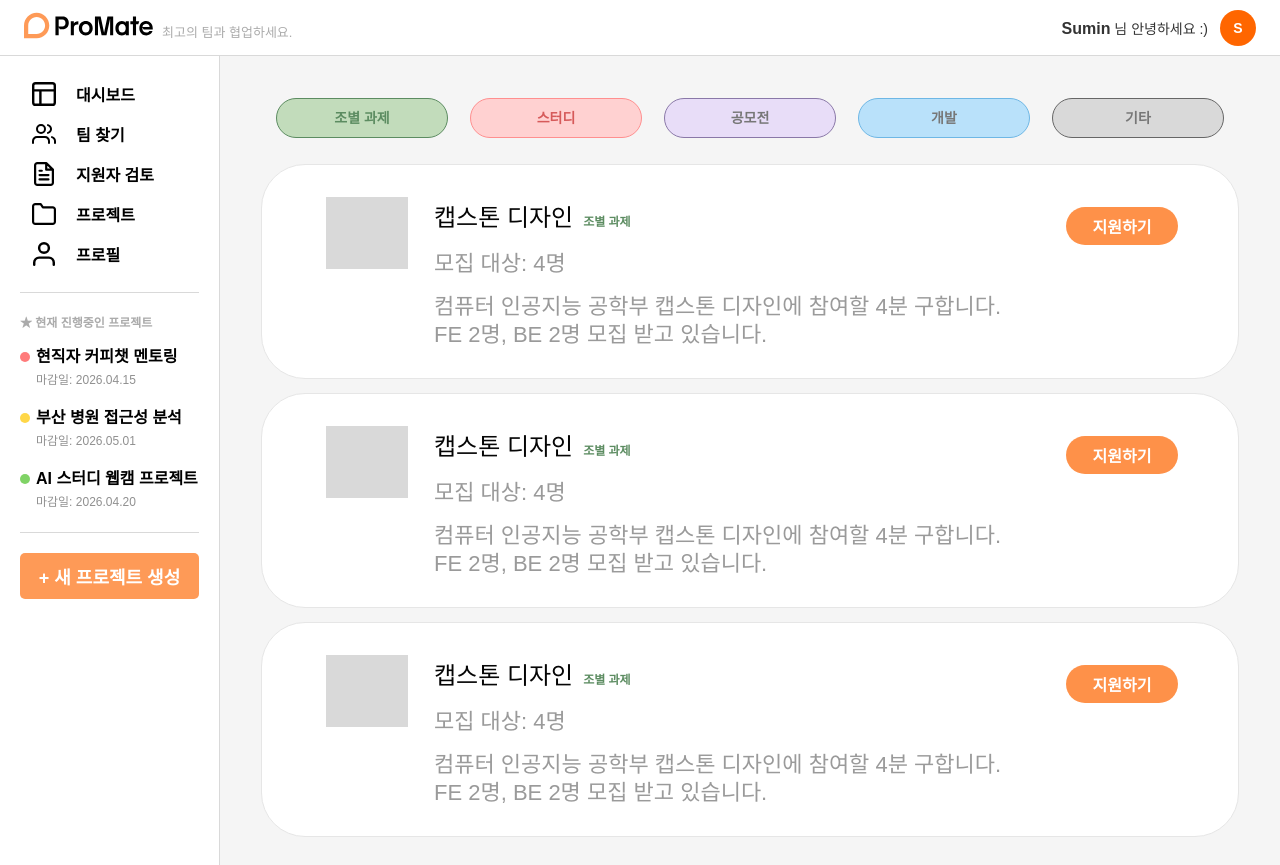
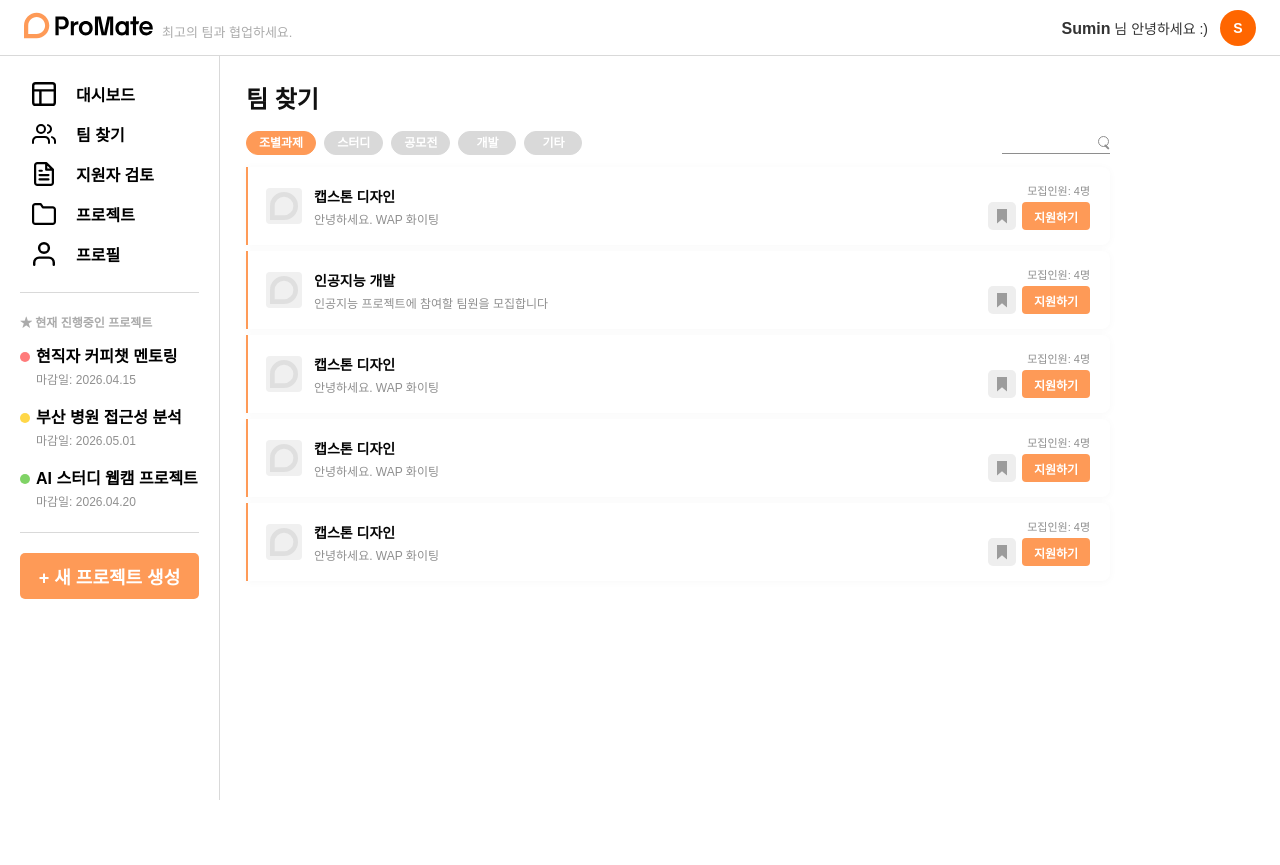
Before and after one commit to pknu-wap/promate, a React (Vite) app in the folder FE/: page /FindTeam in a window 1280 px wide. After the commit the page ends 800 px from the top, so only its background shows below. Built offline with nearby package versions, Linux system fonts and the light colour scheme; no server answers.

Commit message:
feat: 팀찾기 페이지 모든 기능 구현
검색기능,북마크 기능,지원완료 표시 기능

```diff
--- a/FE/src/pages/FindTeam/FindTeamPage.css
+++ b/FE/src/pages/FindTeam/FindTeamPage.css
@@ -1,75 +1,152 @@
 .find-team-page {
-  min-height: 100vh;
-  padding: 42px 0 28px;
-  background-color: #f5f5f5;
+  min-height: 100%;
+  padding: 24px 0 40px 26px;
+  background-color: #FFFFFF;
   color: #111111;
   font-family: "Pretendard", "Noto Sans KR", sans-serif;
 }
 
+.find-team-title {
+  margin: 0 0 16px;
+  font-size: 24px;
+  font-weight: 800;
+  letter-spacing: 0;
+}
+
+.find-team-toolbar {
+  display: flex;
+  align-items: center;
+  justify-content: space-between;
+  width: min(864px, calc(100vw - 260px));
+  margin-bottom: 12px;
+}
+
 .find-team-filter {
   display: flex;
-  justify-content: center;
-  gap: 22px;
-  max-width: 1024px;
-  margin: 0 auto 26px;
-  padding: 0 16px;
+  flex-wrap: wrap;
+  gap: 8px;
 }
 
 .find-team-filter .find-team-category {
-  width: 172px;
-  height: 40px;
-  border: 1px solid var(--category-border);
+  min-width: 58px;
+  width: auto;
+  height: 24px;
+  padding: 0 12px;
+  border: 1px solid #D9D9D9;
   border-radius: 999px;
-  background-color: var(--category-bg);
-  color: var(--category-text);
-  font-size: 14px;
+  background-color: #D9D9D9;
+  color: #ffffff;
+  font-size: 12px;
   font-weight: 800;
   box-shadow: none;
 }
 
 .find-team-filter .find-team-category.badge--selected {
-  border-color: var(--category-active-border);
-  background-color: var(--category-active-bg);
-  color: var(--category-active-text);
+  border-color: #FE9A57;
+  background-color: #FE9A57;
+  color: #ffffff;
+}
+
+.find-team-search {
+  position: relative;
+  display: block;
+  width: 108px;
+  height: 22px;
+  border-bottom: 1px solid #8e8e8e;
+}
+
+.find-team-search input {
+  width: 100%;
+  height: 100%;
+  padding: 0 20px 0 0;
+  border: 0;
+  outline: 0;
+  background: transparent;
+  font: inherit;
+}
+
+.find-team-search::before {
+  content: "";
+  position: absolute;
+  right: 1px;
+  top: 4px;
+  width: 9px;
+  height: 9px;
+  border: 1.5px solid #8e8e8e;
+  border-radius: 50%;
+}
+
+.find-team-search::after {
+  content: "";
+  position: absolute;
+  right: 0;
+  top: 14px;
+  width: 6px;
+  height: 1.5px;
+  border-radius: 999px;
+  background-color: #8e8e8e;
+  transform: rotate(45deg);
+}
+
+.sr-only {
+  position: absolute;
+  width: 1px;
+  height: 1px;
+  padding: 0;
+  margin: -1px;
+  overflow: hidden;
+  clip: rect(0, 0, 0, 0);
+  white-space: nowrap;
+  border: 0;
 }
 
 .find-team-list {
   display: flex;
   flex-direction: column;
-  gap: 14px;
-  max-width: 1010px;
-  margin: 0 auto;
-  padding: 0 16px;
+  gap: 6px;
+  width: min(864px, calc(100vw - 260px));
 }
 
 .find-team-empty {
   display: flex;
   align-items: center;
   justify-content: center;
-  min-height: 150px;
-  border-radius: 44px;
+  min-height: 78px;
+  border-radius: 8px;
   background-color: #ffffff;
   color: #8a8a8a;
-  font-size: 18px;
+  font-size: 14px;
   font-weight: 600;
 }
 
 .find-team-card {
   display: grid;
-  grid-template-columns: 82px minmax(0, 1fr) 112px;
-  align-items: start;
-  column-gap: 26px;
-  min-height: 194px;
-  padding: 32px 60px 30px 64px;
-  border: 1px solid #e6e6e6;
-  border-radius: 44px;
+  grid-template-columns: 36px minmax(0, 1fr) 114px;
+  align-items: center;
+  column-gap: 12px;
+  min-height: 78px;
+  padding: 14px 20px 14px 18px;
+  border-left: 2px solid #fe9a57;
+  border-radius: 0 8px 8px 0;
   background-color: #ffffff;
+  box-shadow: 0 1px 8px rgba(0, 0, 0, 0.03);
 }
 
-.find-team-thumbnail {
-  width: 82px;
-  height: 72px;
-  background-color: #d9d9d9;
+.find-team-logo-box {
+  width: 36px;
+  height: 36px;
+  display: flex;
+  align-items: center;
+  justify-content: center;
+  border-radius: 4px;
+  background-color: #f0f0f0;
+}
+
+.find-team-logo-box img {
+  width: 28px;
+  height: 28px;
+  filter: grayscale(1);
+  opacity: 0.24;
 }
 
 .find-team-content {
@@ -77,53 +154,78 @@
 }
 
 .find-team-heading {
-  display: flex;
-  align-items: baseline;
-  gap: 10px;
-  margin: 1px 0 12px;
+  margin-bottom: 4px;
 }
 
 .find-team-heading h2 {
   margin: 0;
   color: #050505;
-  font-size: 24px;
-  font-weight: 500;
+  font-size: 14px;
+  font-weight: 800;
   letter-spacing: 0;
 }
 
-.find-team-heading span {
-  color: #5c8c61;
+.find-team-content p {
+  margin: 0;
+  color: #8f8f8f;
   font-size: 12px;
-  font-weight: 800;
-}
-
-.find-team-capacity {
-  margin: 0 0 16px;
-  color: #9a9a9a;
-  font-size: 22px;
   font-weight: 400;
   letter-spacing: 0;
 }
 
-.find-team-description {
-  margin: 0;
-  color: #9a9a9a;
-  font-size: 22px;
-  font-weight: 400;
-  line-height: 1.25;
-  letter-spacing: 0;
-  white-space: pre-line;
+.find-team-actions {
+  display: flex;
+  flex-direction: column;
+  align-items: flex-end;
+  gap: 4px;
+}
+
+.find-team-actions > span {
+  color: #8e8e8e;
+  font-size: 11px;
+  font-weight: 500;
+}
+
+.find-team-action-row {
+  display: flex;
+  align-items: center;
+  gap: 6px;
+}
+
+.find-team-bookmark {
+  display: flex;
+  align-items: center;
+  justify-content: center;
+  width: 28px;
+  height: 28px;
+  border: 0;
+  border-radius: 5px;
+  background-color: #eeeeee;
+  cursor: pointer;
+}
+
+.find-team-bookmark span {
+  width: 10px;
+  height: 15px;
+  background-color: #9c9c9c;
+  clip-path: polygon(0 0, 100% 0, 100% 100%, 50% 72%, 0 100%);
+}
+
+.find-team-bookmark.is-active {
+  background-color: #ffd9c5;
+}
+
+.find-team-bookmark.is-active span {
+  background-color: #fe9a57;
 }
 
 .main-btn.find-team-apply-button {
-  align-self: start;
-  width: 112px;
-  height: 38px;
-  margin-top: 10px;
+  width: 68px;
+  height: 28px;
   padding: 0;
-  border-radius: 999px;
-  background-color: #fe9149;
-  font-size: 16px;
+  border-radius: 4px;
+  background-color: #fe9a57;
+  font-size: 12px;
   font-weight: 800;
 }
 
@@ -131,70 +233,47 @@
   background-color: #ee8846;
 }
 
+.main-btn.find-team-apply-button.is-applied {
+  background-color: #ffd9c5;
+  color: #fe9a57;
+}
+
+.main-btn.find-team-apply-button.is-applied:hover {
+  background-color: #ffd9c5;
+}
+
 @media (max-width: 480px) {
   .find-team-page {
-    padding-top: 24px;
+    padding: 20px 14px 32px;
+  }
+
+  .find-team-toolbar,
+  .find-team-list {
+    width: 100%;
+  }
+
+  .find-team-toolbar {
+    align-items: flex-start;
+    flex-direction: column;
+    gap: 12px;
   }
 
   .find-team-filter {
-    justify-content: flex-start;
-    gap: 8px;
-    overflow-x: auto;
-    margin-bottom: 18px;
-    padding: 0 14px 4px;
+    gap: 6px;
   }
 
-  .find-team-filter .find-team-category {
-    width: auto;
-    min-width: 92px;
-    height: 34px;
-    padding: 0 14px;
-    font-size: 13px;
-  }
-
-  .find-team-list {
-    gap: 12px;
-    padding: 0 14px;
+  .find-team-search {
+    align-self: flex-end;
   }
 
   .find-team-card {
-    grid-template-columns: 58px minmax(0, 1fr);
-    column-gap: 14px;
-    row-gap: 16px;
-    min-height: auto;
-    padding: 22px 20px;
-    border-radius: 28px;
+    grid-template-columns: 36px minmax(0, 1fr);
+    row-gap: 10px;
+    padding: 14px 12px;
   }
 
-  .find-team-thumbnail {
-    width: 58px;
-    height: 58px;
-  }
-
-  .find-team-heading {
-    flex-wrap: wrap;
-    gap: 6px;
-    margin-bottom: 8px;
-  }
-
-  .find-team-heading h2 {
-    font-size: 20px;
-  }
-
-  .find-team-capacity,
-  .find-team-description {
-    font-size: 16px;
-  }
-
-  .find-team-description {
-    line-height: 1.35;
-  }
-
-  .main-btn.find-team-apply-button {
+  .find-team-actions {
     grid-column: 2;
-    width: 104px;
-    height: 36px;
-    margin-top: 0;
-    font-size: 15px;
+    align-items: flex-start;
   }
 }
--- a/FE/src/pages/FindTeam/FindTeamPage.jsx
+++ b/FE/src/pages/FindTeam/FindTeamPage.jsx
@@ -1,69 +1,37 @@
 import { useMemo, useState } from "react";
+import logoIcon from "../../assets/logoIcon.svg";
 import Badge from "../../components/Badge/Badge.jsx";
 import MainButton from "../../components/MainButton/MainButton.jsx";
 import "./FindTeamPage.css";
 
+const KOREAN_INITIALS = [
+  "ㄱ",
+  "ㄲ",
+  "ㄴ",
+  "ㄷ",
+  "ㄸ",
+  "ㄹ",
+  "ㅁ",
+  "ㅂ",
+  "ㅃ",
+  "ㅅ",
+  "ㅆ",
+  "ㅇ",
+  "ㅈ",
+  "ㅉ",
+  "ㅊ",
+  "ㅋ",
+  "ㅌ",
+  "ㅍ",
+  "ㅎ",
+];
+
 const categories = [
-  {
-    id: "assignment",
-    label: "조별 과제",
-    colors: {
-      bg: "#C2DCBB",
-      border: "#5C8C61",
-      text: "#5C8C61",
-      activeBg: "#C2DCBB",
-      activeBorder: "#5C8C61",
-      activeText: "#5C8C61",
-    },
-  },
-  {
-    id: "study",
-    label: "스터디",
-    colors: {
-      bg: "#FFD1D1",
-      border: "#FF8F8F",
-      text: "#D65A5A",
-      activeBg: "#FFD1D1",
-      activeBorder: "#FF8F8F",
-      activeText: "#D65A5A",
-    },
-  },
-  {
-    id: "contest",
-    label: "공모전",
-    colors: {
-      bg: "#E8DDF8",
-      border: "#8A78A8",
-      text: "#777777",
-      activeBg: "#E8DDF8",
-      activeBorder: "#8A78A8",
-      activeText: "#777777",
-    },
-  },
-  {
-    id: "development",
-    label: "개발",
-    colors: {
-      bg: "#B9E1FA",
-      border: "#6EB7E5",
-      text: "#777777",
-      activeBg: "#B9E1FA",
-      activeBorder: "#6EB7E5",
-      activeText: "#777777",
-    },
-  },
-  {
-    id: "etc",
-    label: "기타",
-    colors: {
-      bg: "#D9D9D9",
-      border: "#666666",
-      text: "#777777",
-      activeBg: "#D9D9D9",
-      activeBorder: "#666666",
-      activeText: "#777777",
-    },
-  },
+  { id: "assignment", label: "조별과제" },
+  { id: "study", label: "스터디" },
+  { id: "contest", label: "공모전" },
+  { id: "development", label: "개발" },
+  { id: "etc", label: "기타" },
 ];
 
 const mockTeamPosts = [
@@ -71,59 +39,124 @@ const mockTeamPosts = [
     id: 1,
     category: "assignment",
     title: "캡스톤 디자인",
+    summary: "안녕하세요. WAP 화이팅",
     capacity: 4,
-    description: "컴퓨터 인공지능 공학부 캡스톤 디자인에 참여할 4분 구합니다.\nFE 2명, BE 2명 모집 받고 있습니다.",
+    bookmarked: false,
+    applied: false,
   },
   {
     id: 2,
     category: "assignment",
-    title: "캡스톤 디자인",
+    title: "인공지능 개발",
+    summary: "인공지능 프로젝트에 참여할 팀원을 모집합니다",
     capacity: 4,
-    description: "컴퓨터 인공지능 공학부 캡스톤 디자인에 참여할 4분 구합니다.\nFE 2명, BE 2명 모집 받고 있습니다.",
+    bookmarked: false,
+    applied: false,
   },
   {
     id: 3,
     category: "assignment",
     title: "캡스톤 디자인",
+    summary: "안녕하세요. WAP 화이팅",
     capacity: 4,
-    description: "컴퓨터 인공지능 공학부 캡스톤 디자인에 참여할 4분 구합니다.\nFE 2명, BE 2명 모집 받고 있습니다.",
+    bookmarked: false,
+    applied: false,
+  },
+  {
+    id: 4,
+    category: "assignment",
+    title: "캡스톤 디자인",
+    summary: "안녕하세요. WAP 화이팅",
+    capacity: 4,
+    bookmarked: false,
+    applied: false,
+  },
+  {
+    id: 5,
+    category: "assignment",
+    title: "캡스톤 디자인",
+    summary: "안녕하세요. WAP 화이팅",
+    capacity: 4,
+    bookmarked: false,
+    applied: false,
   },
 ];
 
-const getCategoryStyle = (colors) => ({
-  "--category-bg": colors.bg,
-  "--category-border": colors.border,
-  "--category-text": colors.text,
-  "--category-active-bg": colors.activeBg,
-  "--category-active-border": colors.activeBorder,
-  "--category-active-text": colors.activeText,
-});
+const getInitialConsonants = (text) =>
+  Array.from(text)
+    .map((char) => {
+      const code = char.charCodeAt(0);
 
-const getCategoryLabel = (categoryId) =>
-  categories.find((category) => category.id === categoryId)?.label ?? "";
+      if (code < 0xac00 || code > 0xd7a3) {
+        return char;
+      }
+
+      const initialIndex = Math.floor((code - 0xac00) / 588);
+      return KOREAN_INITIALS[initialIndex];
+    })
+    .join("");
+
+const normalizeSearchText = (text) => text.toLowerCase().replace(/\s+/g, "");
+
+const isMatchedTeam = (team, keyword) => {
+  if (keyword.length === 0) {
+    return true;
+  }
+
+  const searchableText = `${team.title} ${team.summary}`;
+  const normalizedKeyword = normalizeSearchText(keyword);
+  const normalizedSearchableText = normalizeSearchText(searchableText);
+  const initialSearchableText = normalizeSearchText(
+    getInitialConsonants(searchableText),
+  );
+
+  return (
+    normalizedSearchableText.includes(normalizedKeyword) ||
+    initialSearchableText.includes(normalizedKeyword)
+  );
+};
 
 function FindTeamPage() {
   const [selectedCategory, setSelectedCategory] = useState("assignment");
-  const [teamPosts] = useState(mockTeamPosts);
+  const [teamPosts, setTeamPosts] = useState(mockTeamPosts);
+  const [searchKeyword, setSearchKeyword] = useState("");
 
-  const filteredTeamPosts = useMemo(
-    () => teamPosts.filter((team) => team.category === selectedCategory),
-    [selectedCategory, teamPosts],
+  const filteredTeamPosts = useMemo(() => {
+    const keyword = searchKeyword.trim();
+
+    return teamPosts.filter(
+      (team) =>
+        team.category === selectedCategory && isMatchedTeam(team, keyword),
     );
+  }, [selectedCategory, searchKeyword, teamPosts]);
 
-  const handleApply = (teamTitle) => {
-    alert(`${teamTitle} 팀에 지원했습니다.`);
+  const handleToggleBookmark = (teamId) => {
+    setTeamPosts((prevTeamPosts) =>
+      prevTeamPosts.map((team) =>
+        team.id === teamId ? { ...team, bookmarked: !team.bookmarked } : team,
+      ),
+    );
+  };
+
+  const handleApply = (teamId) => {
+    setTeamPosts((prevTeamPosts) =>
+      prevTeamPosts.map((team) =>
+        team.id === teamId ? { ...team, applied: true } : team,
+      ),
+    );
   };
 
   return (
     <main className="find-team-page">
+      <h1 className="find-team-title">팀 찾기</h1>
+
+      <div className="find-team-toolbar">
         <section className="find-team-filter" aria-label="팀 카테고리">
           {categories.map((category) => (
             <Badge
               key={category.id}
               selected={selectedCategory === category.id}
               className="find-team-category"
-            style={getCategoryStyle(category.colors)}
               onClick={() => setSelectedCategory(category.id)}
             >
               {category.label}
@@ -131,28 +164,52 @@ function FindTeamPage() {
           ))}
         </section>
 
+        <label className="find-team-search">
+          <span className="sr-only">팀 검색</span>
+          <input
+            type="search"
+            value={searchKeyword}
+            onChange={(event) => setSearchKeyword(event.target.value)}
+          />
+        </label>
+      </div>
+
       <section className="find-team-list" aria-label="팀 목록">
         {filteredTeamPosts.length > 0 ? (
           filteredTeamPosts.map((team) => (
             <article className="find-team-card" key={team.id}>
-              <div className="find-team-thumbnail" aria-hidden="true" />
+              <div className="find-team-logo-box">
+                <img src={logoIcon} alt={`${team.title} 로고`} />
+              </div>
 
               <div className="find-team-content">
                 <div className="find-team-heading">
                   <h2>{team.title}</h2>
-                  <span>{getCategoryLabel(team.category)}</span>
+                </div>
+                <p>{team.summary}</p>
               </div>
 
-                <p className="find-team-capacity">모집 대상: {team.capacity}명</p>
-                <p className="find-team-description">{team.description}</p>
+              <div className="find-team-actions">
+                <span>모집인원: {team.capacity}명</span>
+                <div className="find-team-action-row">
+                  <button
+                    type="button"
+                    className={`find-team-bookmark ${team.bookmarked ? "is-active" : ""}`}
+                    aria-label={team.bookmarked ? "즐겨찾기 해제" : "즐겨찾기 추가"}
+                    aria-pressed={team.bookmarked}
+                    onClick={() => handleToggleBookmark(team.id)}
+                  >
+                    <span aria-hidden="true" />
+                  </button>
+                  <MainButton
+                    className={`find-team-apply-button ${team.applied ? "is-applied" : ""}`}
+                    onClick={() => handleApply(team.id)}
+                    aria-pressed={team.applied}
+                  >
+                    {team.applied ? "지원 완료" : "지원하기"}
+                  </MainButton>
                 </div>
-
-              <MainButton
-                className="find-team-apply-button"
-                onClick={() => handleApply(team.title)}
-              >
-                지원하기
-              </MainButton>
+              </div>
             </article>
           ))
         ) : (
```
Lines whose indentation alone changed are shown as unchanged.
